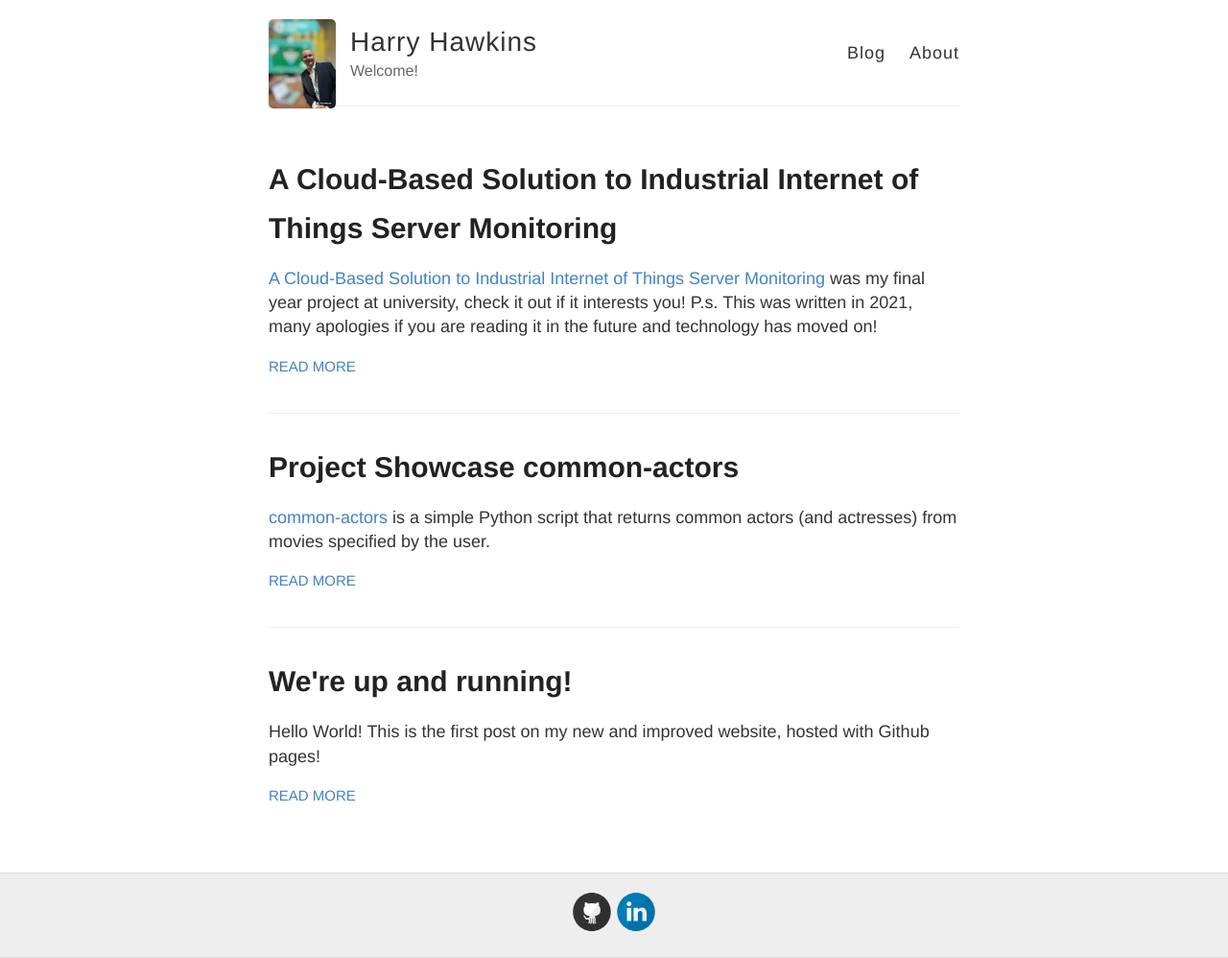
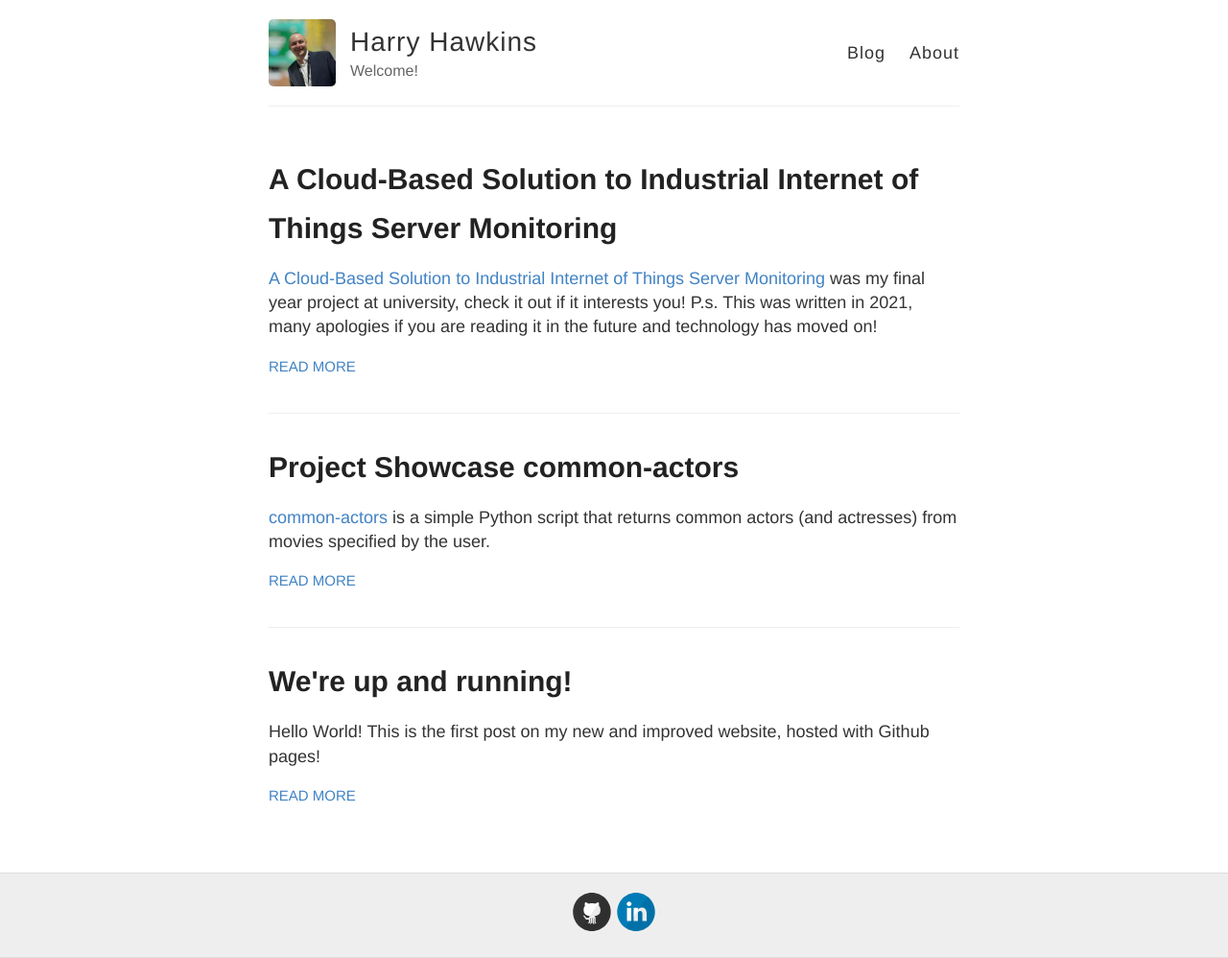
Before and after one commit to HarryHawkins/harryhawkins.github.io, a Jekyll site: the page built from index.html, in a window 1280 px wide. Shown: the whole page at 96% size. Built offline with Jekyll 4.4.1, drawn with Linux system fonts in a browser that asks for light colours.

Commit message:
Update _config.yml

```diff
--- a/_config.yml
+++ b/_config.yml
@@ -9,7 +9,7 @@ name: Harry Hawkins
 description: Welcome!
 
 # URL of your avatar or profile pic (you could use your GitHub profile pic)
-avatar: https://harryhawkins.com/img/headshot.png
+avatar: https://harryhawkins.com/img/headshot2.png
 
 #
 # Flags below are optional
```
